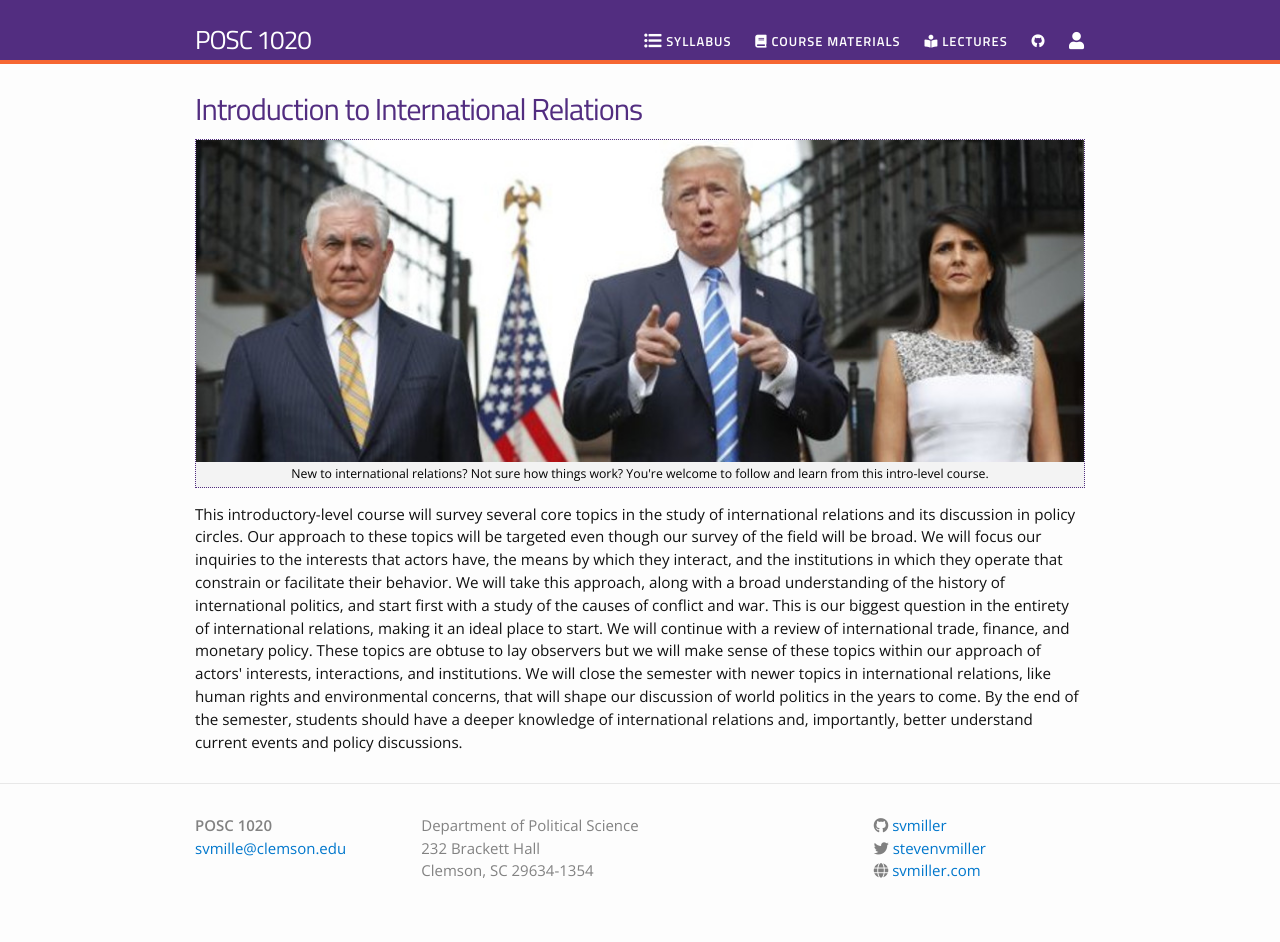
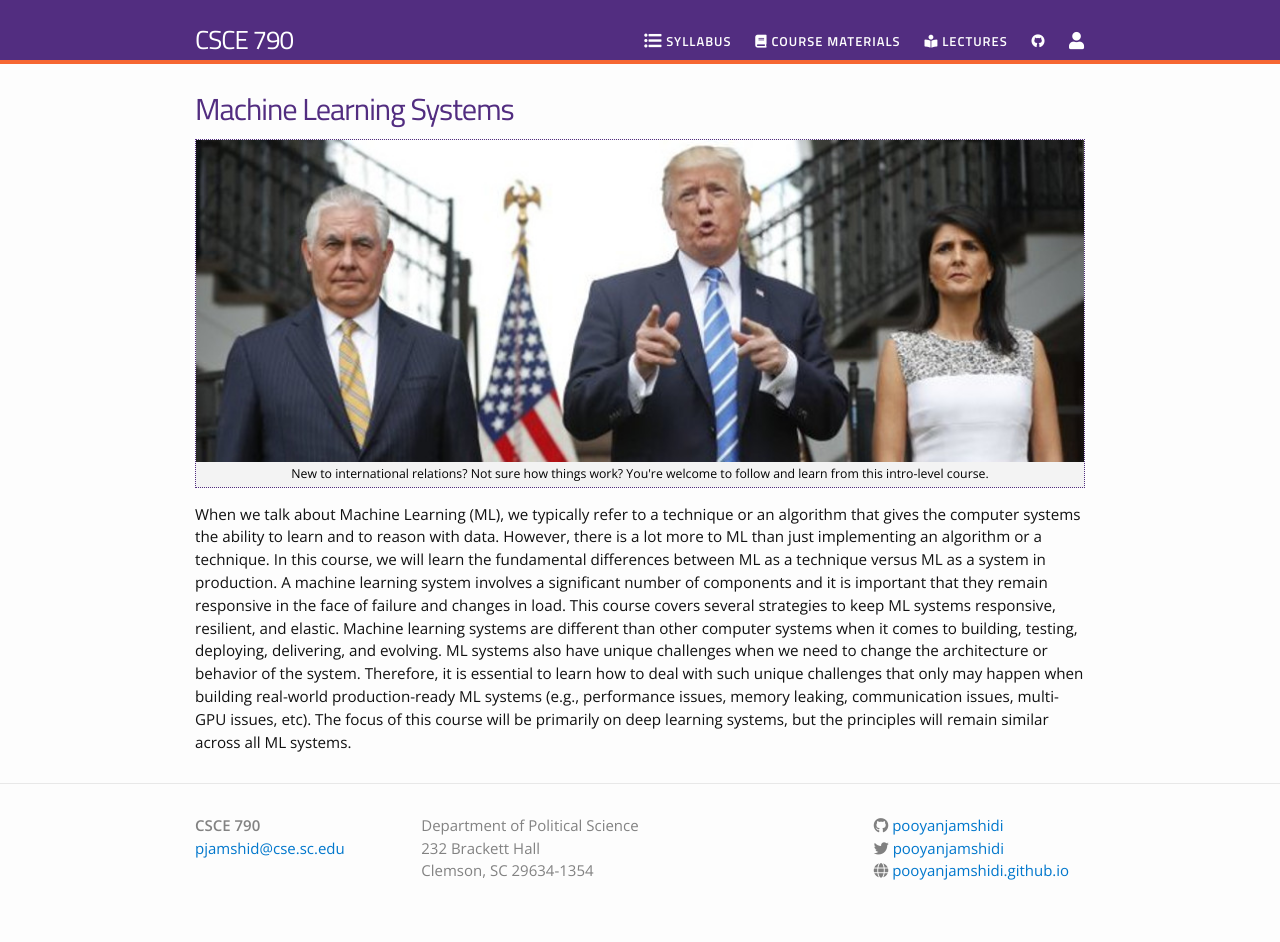
Before and after one commit to pooyanjamshidi/mls, a Jekyll site: the page built from index.html, in a window 1280 px wide. Built offline with Jekyll 4.4.1, drawn with Linux system fonts in a browser that asks for light colours; nearby versions of some CDN libraries.

Commit message:
started adapting

```diff
--- a/_config.yml
+++ b/_config.yml
@@ -1,18 +1,18 @@
 # Site settings
-title: POSC 1020
-subtitle: Introduction to International Relations
-email: svmille@clemson.edu
-description: "This introductory-level course will survey several core topics in the study of international relations and its discussion in policy circles. Our approach to these topics will be targeted even though our survey of the field will be broad. We will focus our inquiries to the interests that actors have, the means by which they interact, and the institutions in which they operate that constrain or facilitate their behavior. We will take this approach, along with a broad understanding of the history of international politics, and start first with a study of the causes of conflict and war. This is our biggest question in the entirety of international relations, making it an ideal place to start. We will continue with a review of international trade, finance, and monetary policy. These topics are obtuse to lay observers but we will make sense of these topics within our approach of actors' interests, interactions, and institutions. We will close the semester with newer topics in international relations, like human rights and environmental concerns, that will shape our discussion of world politics in the years to come. By the end of the semester, students should have a deeper knowledge of international relations and, importantly, better understand current events and policy discussions."
+title: CSCE 790
+subtitle: Machine Learning Systems
+email: pjamshid@cse.sc.edu
+description: "When we talk about Machine Learning (ML), we typically refer to a technique or an algorithm that gives the computer systems the ability to learn and to reason with data. However, there is a lot more to ML than just implementing an algorithm or a technique. In this course, we will learn the fundamental differences between ML as a technique versus ML as a system in production. A machine learning system involves a significant number of components and it is important that they remain responsive in the face of failure and changes in load. This course covers several strategies to keep ML systems responsive, resilient, and elastic. Machine learning systems are different than other computer systems when it comes to building, testing, deploying, delivering, and evolving. ML systems also have unique challenges when we need to change the architecture or behavior of the system. Therefore, it is essential to learn how to deal with such unique challenges that only may happen when building real-world production-ready ML systems (e.g., performance issues, memory leaking, communication issues, multi-GPU issues, etc). The focus of this course will be primarily on deep learning systems, but the principles will remain similar across all ML systems."
 
 baseurl: "" # the subpath of your site, e.g. /blog/
-url: "http://posc1020.svmiller.com" # the base hostname & protocol for your site
-twitter_username: stevenvmiller
-github_username:  svmiller
+url: "https://pooyanjamshidi.github.io/mls/" # the base hostname & protocol for your site
+twitter_username: pooyanjamshidi
+github_username: pooyanjamshidi
 leadimage: trump-tillerson-haley.jpg
 leadimage_description: "New to international relations? Not sure how things work? You're welcome to follow and learn from this intro-level course."
-authorurl: "http://svmiller.com"
-syllabus: "http://posc1020.svmiller.com/syllabus/posc1020-fall2018-syllabus.pdf"
-githublink: "https://github.com/svmiller/posc1020"
+authorurl: "https://pooyanjamshidi.github.io"
+syllabus: "https://github.com/pooyanjamshidi/mls/blob/master/desc/mls.pdf"
+githublink: "https://github.com/pooyanjamshidi/mls"
 
 # Build settings
 markdown: kramdown
```
